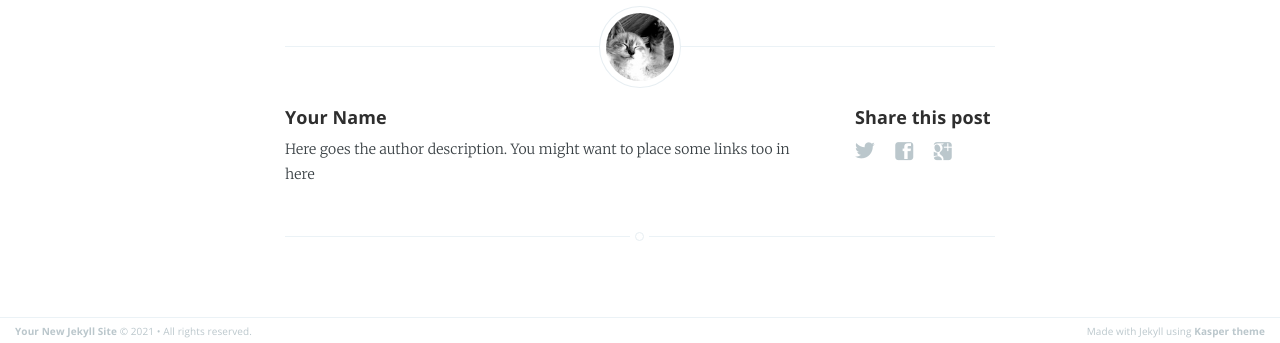
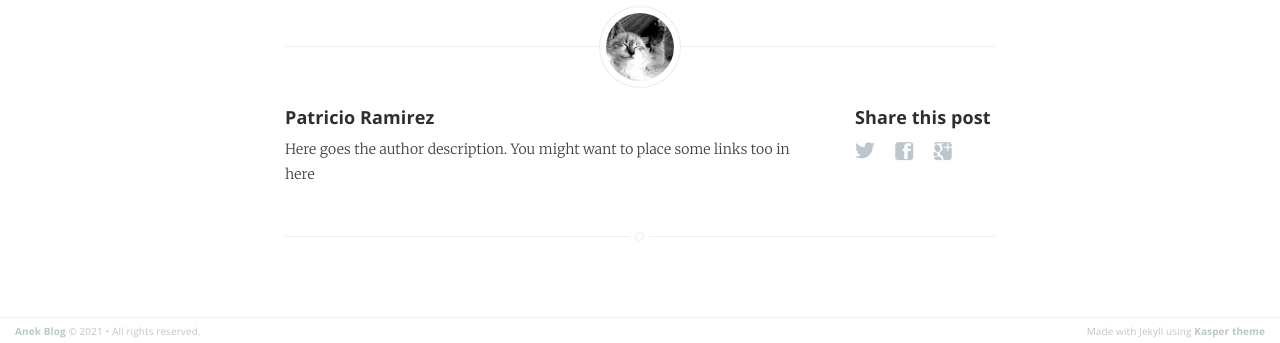
Before and after one commit to paramire/paramire.github.io, a Jekyll site: the page built from _posts/2013-11-10-welcome-to-jekyll.markdown, in a window 1280 px wide. Shown: the part 743-1086 px from the top of the page. Built offline with Jekyll 4.4.1, drawn with Linux system fonts in a browser that asks for light colours.

Commit message:
remove disqus, config site

```diff
--- a/_config.yml
+++ b/_config.yml
@@ -1,4 +1,4 @@
-name: Your New Jekyll Site
+name: Anek Blog
 description: Blogging about stuffs
 meta_description: "Your New Jekyll Site, Blogging about stuffs"
 
@@ -6,14 +6,11 @@
 highlighter: rouge
 logo: false
 paginate: 15
-baseurl: /kasper
-domain_name: "http://yourblog-domain.com"
+baseurl: ""
+domain_name: "http://blog.anek.cl"
 google_analytics: "UA-XXXXXXXX-X"
 plugins: [jekyll-paginate]
 
 # Details for the RSS feed generator
 url: ""
-author: "Your Name"
-
-# Disqus config
-disqus-shortname: ""
+author: "Patricio Ramirez"
--- a/_layouts/post.html
+++ b/_layouts/post.html
@@ -80,11 +79,6 @@
             <!-- Share links section -->
             {% include share.html %}
 
-            <!-- Disqus comments -->
-            {% if page.disqus %}
-                {% include disqus.html %}
-            {% endif %}
-
         </footer>
 
     </article>
```
Also changed, not shown: other parts of _layouts/post.html (+0 -1 lines), _includes/disqus.html (deleted, +0 -16 lines), _includes/pagination.html (line endings or trailing spaces), _layouts/default.html (line endings or trailing spaces).
